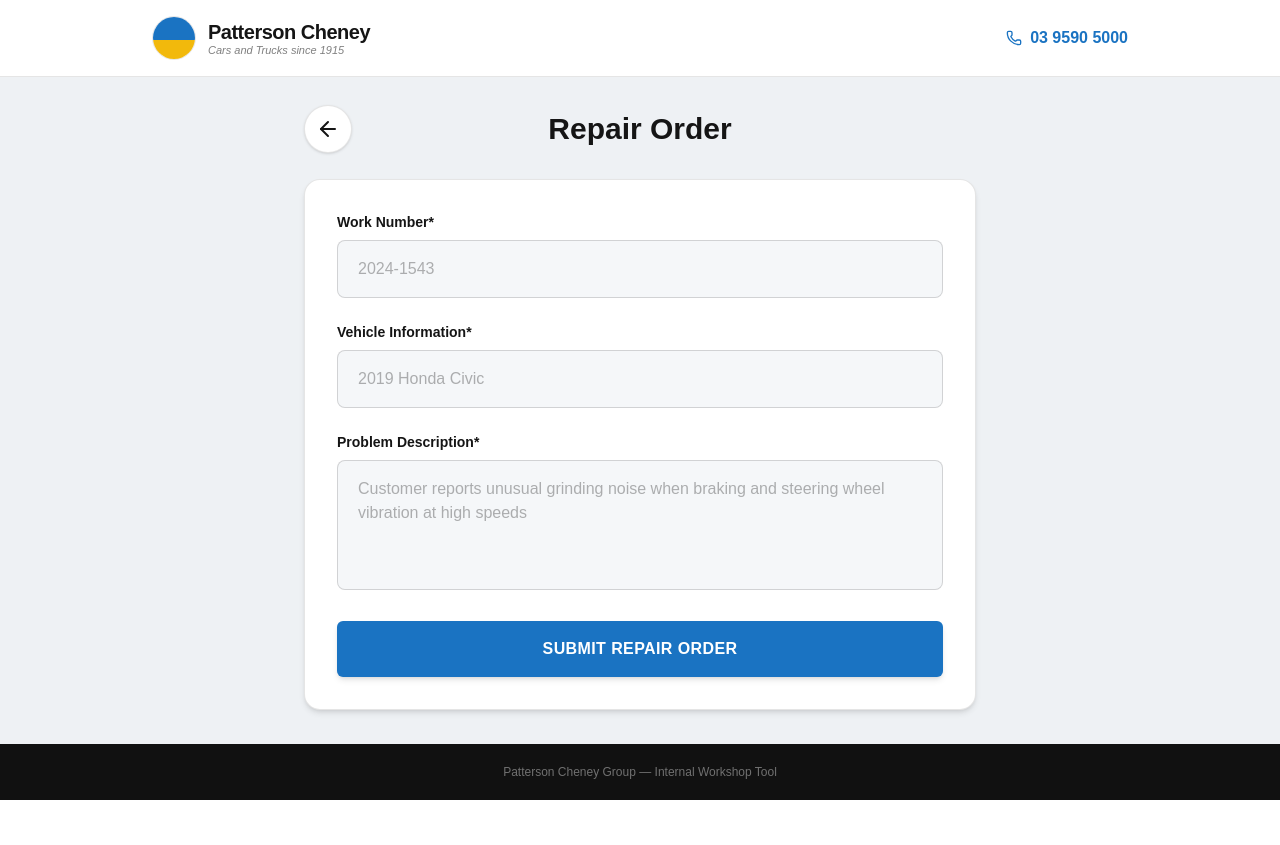
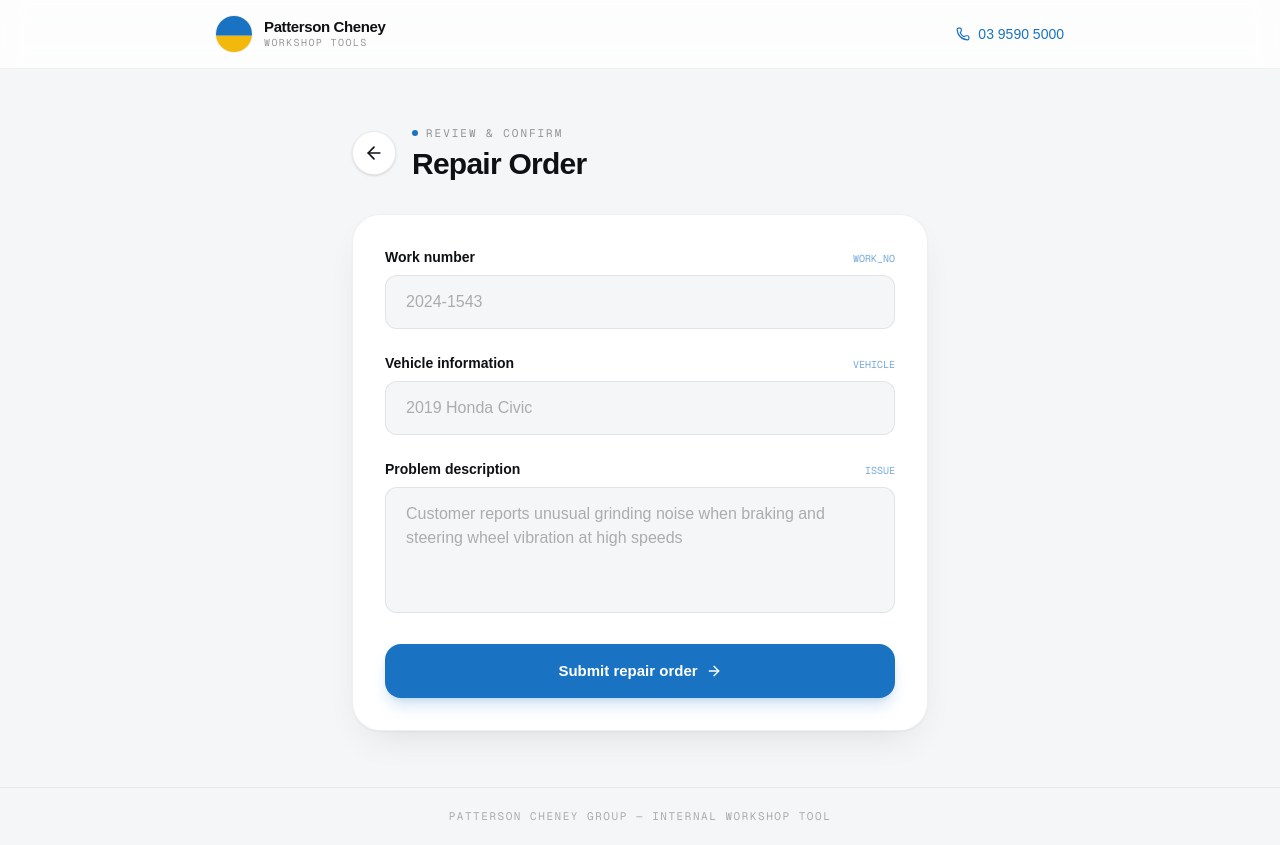
Before and after one commit to macworldgithub/VoiceToTech, a Next.js app: page /vehicleinfo in a window 1280 px wide. Before the commit the page ends 800 px from the top, so only its background shows below. Built offline with nearby package versions, Linux system fonts and the light colour scheme.

Commit message:
Update Form.tsx

```diff
--- a/src/app/vehicleinfo/Form.tsx
+++ b/src/app/vehicleinfo/Form.tsx
@@ -122,7 +122,7 @@
 "use client";
 
 import { useState, useEffect } from "react";
-import { ArrowLeft, Phone } from "lucide-react";
+import { ArrowLeft, ArrowRight, Phone } from "lucide-react";
 import { useRouter, useSearchParams } from "next/navigation";
 
 interface RepairOrderForm2Props {
@@ -170,103 +170,130 @@
   };
 
   return (
-    <div className="min-h-screen bg-[#eef1f4] flex flex-col">
-      {/* Top bar — mirrors pattersoncheney.com.au header */}
-      <header className="bg-white border-b border-black/10">
-        <div className="max-w-5xl mx-auto px-6 py-4 flex items-center justify-between">
+    <div className="min-h-screen bg-[#F4F6F8] flex flex-col">
+      {/* Sticky glass header — matches the capture screen */}
+      <header className="sticky top-0 z-20 bg-white/80 backdrop-blur-md border-b border-black/[0.06]">
+        <div className="max-w-4xl mx-auto px-6 py-4 flex items-center justify-between">
           <div className="flex items-center gap-3">
-            <div className="relative w-11 h-11 rounded-full overflow-hidden border border-black/10 shrink-0">
+            <div className="relative w-9 h-9 rounded-full overflow-hidden shrink-0 ring-1 ring-black/[0.06]">
               <div className="absolute inset-0 bg-[#1a73c2]" style={{ clipPath: "polygon(0 0, 100% 0, 100% 55%, 0 55%)" }} />
               <div className="absolute inset-0 bg-[#f2b90c]" style={{ clipPath: "polygon(0 55%, 100% 55%, 100% 100%, 0 100%)" }} />
             </div>
             <div className="leading-tight">
-              <div className="text-xl font-bold text-[#151515] tracking-tight">
+              <div className="text-[15px] font-semibold text-[#0E1013] tracking-tight">
                 Patterson Cheney
               </div>
-              <div className="text-[11px] text-black/50 italic -mt-0.5">
-                Cars and Trucks since 1915
+              <div className="text-[10px] font-mono uppercase tracking-[0.14em] text-black/40">
+                Workshop Tools
               </div>
             </div>
           </div>
-          <div className="hidden sm:flex items-center gap-2 text-[#1a73c2] font-semibold">
-            <Phone className="w-4 h-4" />
-            <span>03 9590 5000</span>
-          </div>
+          <a
+            href="tel:0395905000"
+            className="flex items-center gap-2 text-sm font-medium text-[#1a73c2] hover:text-[#0F4C81] transition-colors"
+          >
+            <Phone className="w-3.5 h-3.5" />
+            <span className="hidden sm:inline">03 9590 5000</span>
+          </a>
         </div>
       </header>
 
-      <main className="flex-1 flex items-center justify-center p-6">
-        <div className="w-full max-w-2xl">
-          <div className="relative mb-8">
+      <main className="flex-1 flex items-center justify-center px-6 py-14">
+        <div className="w-full max-w-xl">
+          <div className="flex items-center gap-4 mb-8">
             <button
               onClick={() => router.replace("/")}
-              className="absolute left-0 top-1/2 -translate-y-1/2 w-12 h-12 rounded-full bg-white border border-black/10 shadow-sm flex items-center justify-center text-[#151515] hover:bg-black/5 transition-all"
+              aria-label="Back to recording"
+              className="w-11 h-11 shrink-0 rounded-full bg-white border border-black/[0.08] shadow-sm flex items-center justify-center text-[#0E1013] hover:bg-black/[0.03] transition-colors focus:outline-none focus-visible:ring-2 focus-visible:ring-[#1a73c2]"
             >
-              <ArrowLeft className="w-6 h-6" />
+              <ArrowLeft className="w-5 h-5" />
             </button>
-            <h1 className="text-3xl font-bold text-[#151515] text-center">
-              Repair Order
-            </h1>
+            <div>
+              <div className="flex items-center gap-2 mb-1">
+                <span className="w-1.5 h-1.5 rounded-full bg-[#1a73c2]" />
+                <span className="text-[11px] font-mono uppercase tracking-[0.18em] text-black/40">
+                  Review &amp; confirm
+                </span>
+              </div>
+              <h1 className="text-3xl font-bold text-[#0E1013] tracking-tight">
+                Repair Order
+              </h1>
+            </div>
           </div>
 
-          <div className="bg-white rounded-2xl p-8 shadow-md border border-black/10">
+          <div className="bg-white rounded-[28px] p-8 shadow-[0_1px_2px_rgba(0,0,0,0.04),0_16px_40px_-16px_rgba(0,0,0,0.12)] border border-black/[0.06]">
             <form onSubmit={handleSubmit} className="space-y-6">
               <div>
-                <label className="block text-sm font-semibold text-[#151515] mb-2">
-                  Work Number*
-                </label>
+                <div className="flex items-baseline justify-between mb-2">
+                  <label className="text-sm font-semibold text-[#0E1013]">
+                    Work number
+                  </label>
+                  <span className="text-[10px] font-mono text-[#1a73c2]/60">
+                    WORK_NO
+                  </span>
+                </div>
                 <input
                   type="text"
                   value={workNumber}
                   onChange={(e) => setWorkNumber(e.target.value)}
                   placeholder="2024-1543"
                   required
-                  className="w-full px-5 py-4 bg-[#f5f7f9] border border-black/15 rounded-lg text-[#151515] placeholder-black/30 focus:outline-none focus:ring-2 focus:ring-[#1a73c2] focus:border-transparent transition-all"
+                  className="w-full px-5 py-3.5 bg-[#F4F6F8] border border-black/[0.08] rounded-xl text-[#0E1013] placeholder-black/30 focus:outline-none focus:ring-2 focus:ring-[#1a73c2] focus:border-transparent transition-all"
                 />
               </div>
 
               <div>
-                <label className="block text-sm font-semibold text-[#151515] mb-2">
-                  Vehicle Information*
-                </label>
+                <div className="flex items-baseline justify-between mb-2">
+                  <label className="text-sm font-semibold text-[#0E1013]">
+                    Vehicle information
+                  </label>
+                  <span className="text-[10px] font-mono text-[#1a73c2]/60">
+                    VEHICLE
+                  </span>
+                </div>
                 <input
                   type="text"
                   value={vehicleInfo}
                   onChange={(e) => setVehicleInfo(e.target.value)}
                   placeholder="2019 Honda Civic"
                   required
-                  className="w-full px-5 py-4 bg-[#f5f7f9] border border-black/15 rounded-lg text-[#151515] placeholder-black/30 focus:outline-none focus:ring-2 focus:ring-[#1a73c2] focus:border-transparent transition-all"
+                  className="w-full px-5 py-3.5 bg-[#F4F6F8] border border-black/[0.08] rounded-xl text-[#0E1013] placeholder-black/30 focus:outline-none focus:ring-2 focus:ring-[#1a73c2] focus:border-transparent transition-all"
                 />
               </div>
 
               <div>
-                <label className="block text-sm font-semibold text-[#151515] mb-2">
-                  Problem Description*
-                </label>
+                <div className="flex items-baseline justify-between mb-2">
+                  <label className="text-sm font-semibold text-[#0E1013]">
+                    Problem description
+                  </label>
+                  <span className="text-[10px] font-mono text-[#1a73c2]/60">
+                    ISSUE
+                  </span>
+                </div>
                 <textarea
                   value={problemDescription}
                   onChange={(e) => setProblemDescription(e.target.value)}
                   placeholder="Customer reports unusual grinding noise when braking and steering wheel vibration at high speeds"
                   required
                   rows={4}
-                  className="w-full px-5 py-4 bg-[#f5f7f9] border border-black/15 rounded-lg text-[#151515] placeholder-black/30 focus:outline-none focus:ring-2 focus:ring-[#1a73c2] focus:border-transparent transition-all resize-none"
+                  className="w-full px-5 py-3.5 bg-[#F4F6F8] border border-black/[0.08] rounded-xl text-[#0E1013] placeholder-black/30 focus:outline-none focus:ring-2 focus:ring-[#1a73c2] focus:border-transparent transition-all resize-none"
                 />
               </div>
 
               <button
                 type="submit"
-                className="w-full py-4 bg-[#1a73c2] text-white font-bold uppercase tracking-wide rounded-md hover:bg-[#155a99] transition-all duration-300 shadow-md hover:shadow-lg"
+                className="w-full flex items-center justify-center gap-2 py-4 bg-[#1a73c2] text-white text-[15px] font-semibold rounded-2xl hover:bg-[#155a99] active:scale-[0.99] transition-all duration-200 shadow-lg shadow-[#1a73c2]/20"
               >
-                Submit Repair Order
+                Submit repair order
+                <ArrowRight className="w-4 h-4" />
               </button>
             </form>
           </div>
         </div>
       </main>
 
-      {/* Bottom bar echoing the site's black footer */}
-      <footer className="bg-[#111111] py-5">
-        <div className="max-w-5xl mx-auto px-6 text-center text-white/40 text-xs">
+      <footer className="border-t border-black/[0.06] py-5">
+        <div className="max-w-4xl mx-auto px-6 text-center text-[11px] font-mono uppercase tracking-[0.14em] text-black/30">
           Patterson Cheney Group — Internal Workshop Tool
         </div>
       </footer>
```
